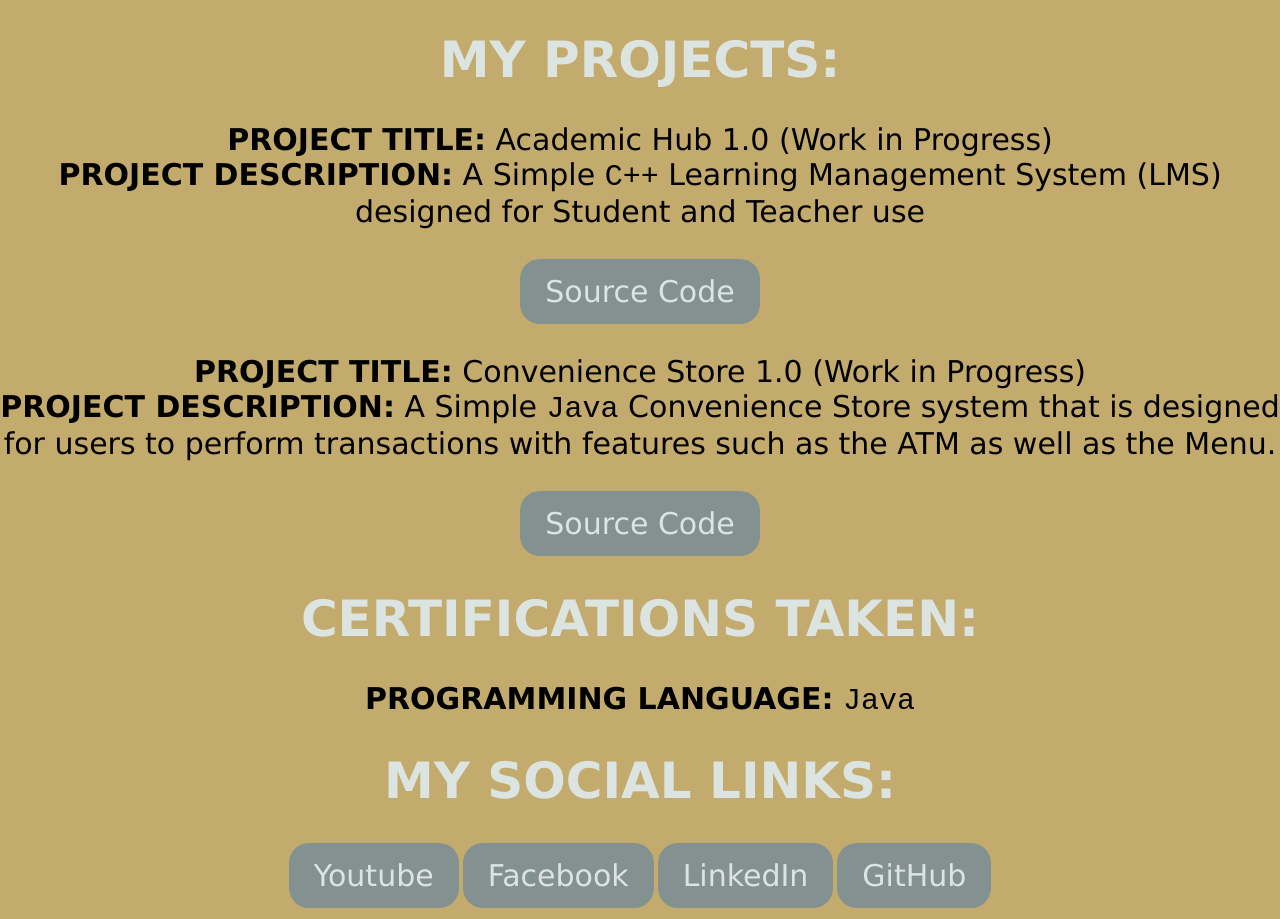
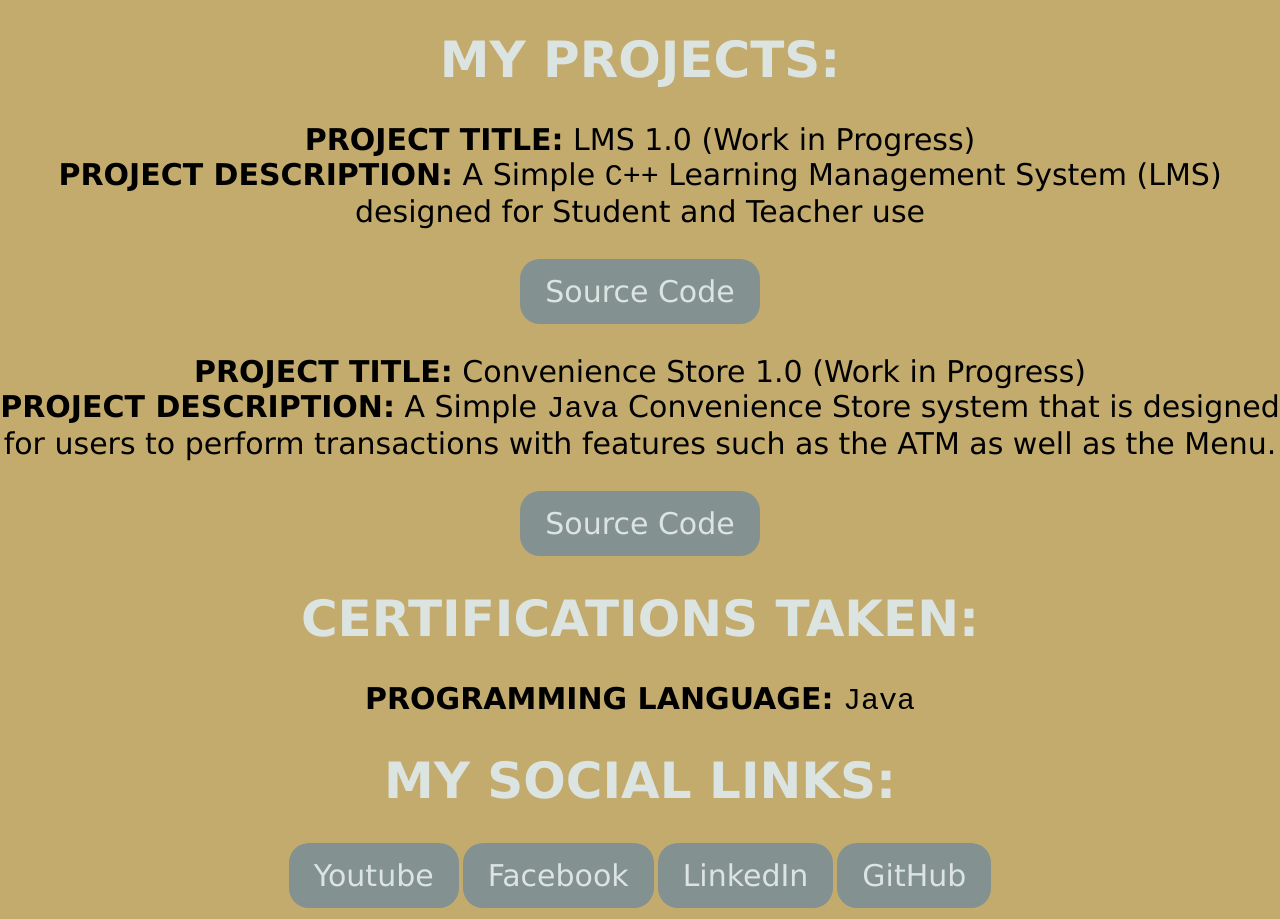
Before and after one commit to aerick923/PORTFOLIO-1.0, a plain HTML site: page AERICK_PORTFOLIO_1.0/index.html in a window 1280 px wide. Shown: the part 1156-2075 px from the top of the page. Drawn offline with Linux system fonts and the light colour scheme.

Commit message:
Update index.html

```diff
--- a/AERICK_PORTFOLIO_1.0/index.html
+++ b/AERICK_PORTFOLIO_1.0/index.html
@@ -118,7 +118,7 @@
     </p>
 
     <h1 id="projects"> MY PROJECTS: </h1>
-    <p> <b>PROJECT TITLE:</b> Academic Hub 1.0 (Work in Progress) <br>
+    <p> <b>PROJECT TITLE:</b> LMS 1.0 (Work in Progress) <br>
 
         <b>PROJECT DESCRIPTION:</b> A Simple <code>C++</code> Learning Management System (LMS) designed for Student
            and Teacher use
```
